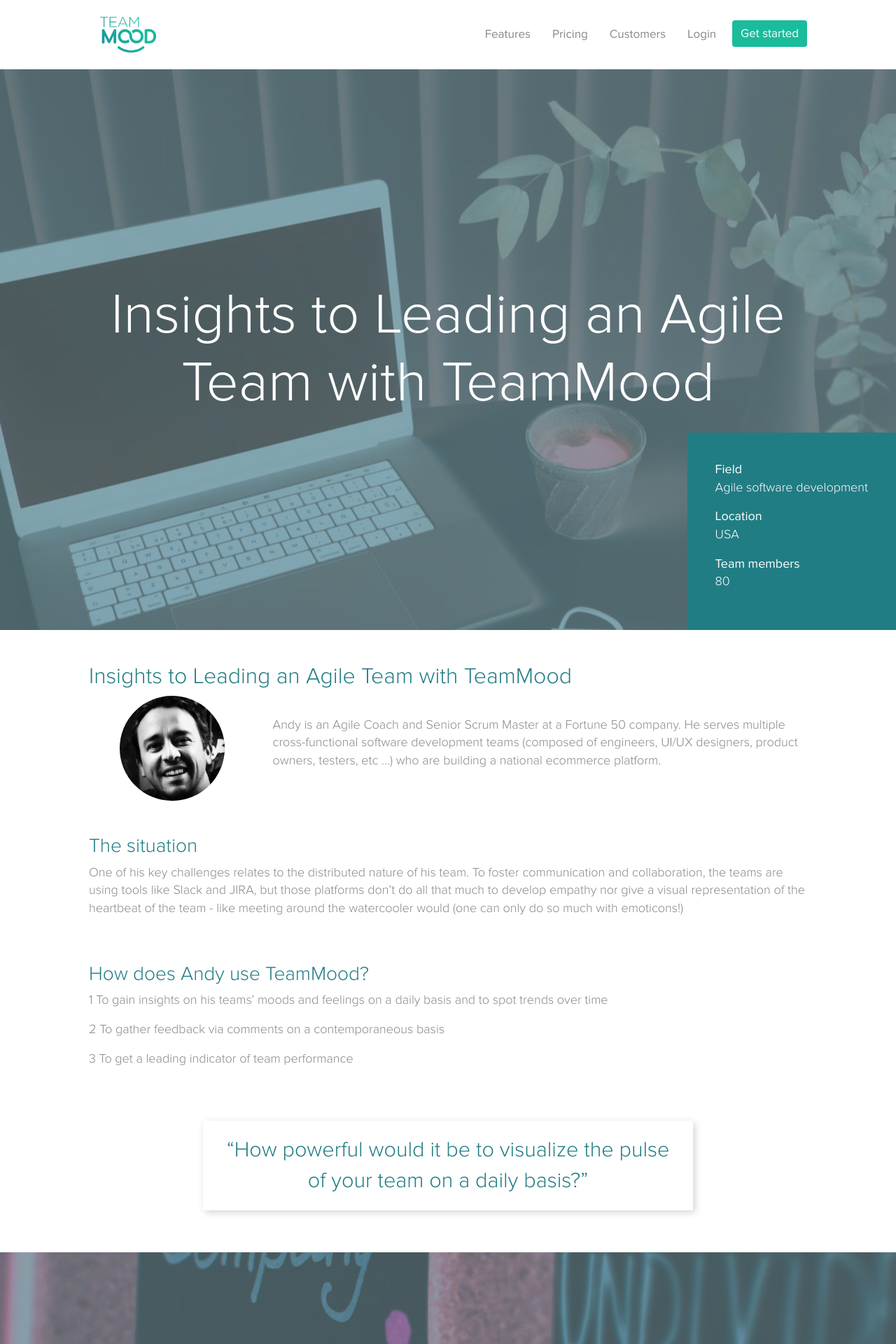
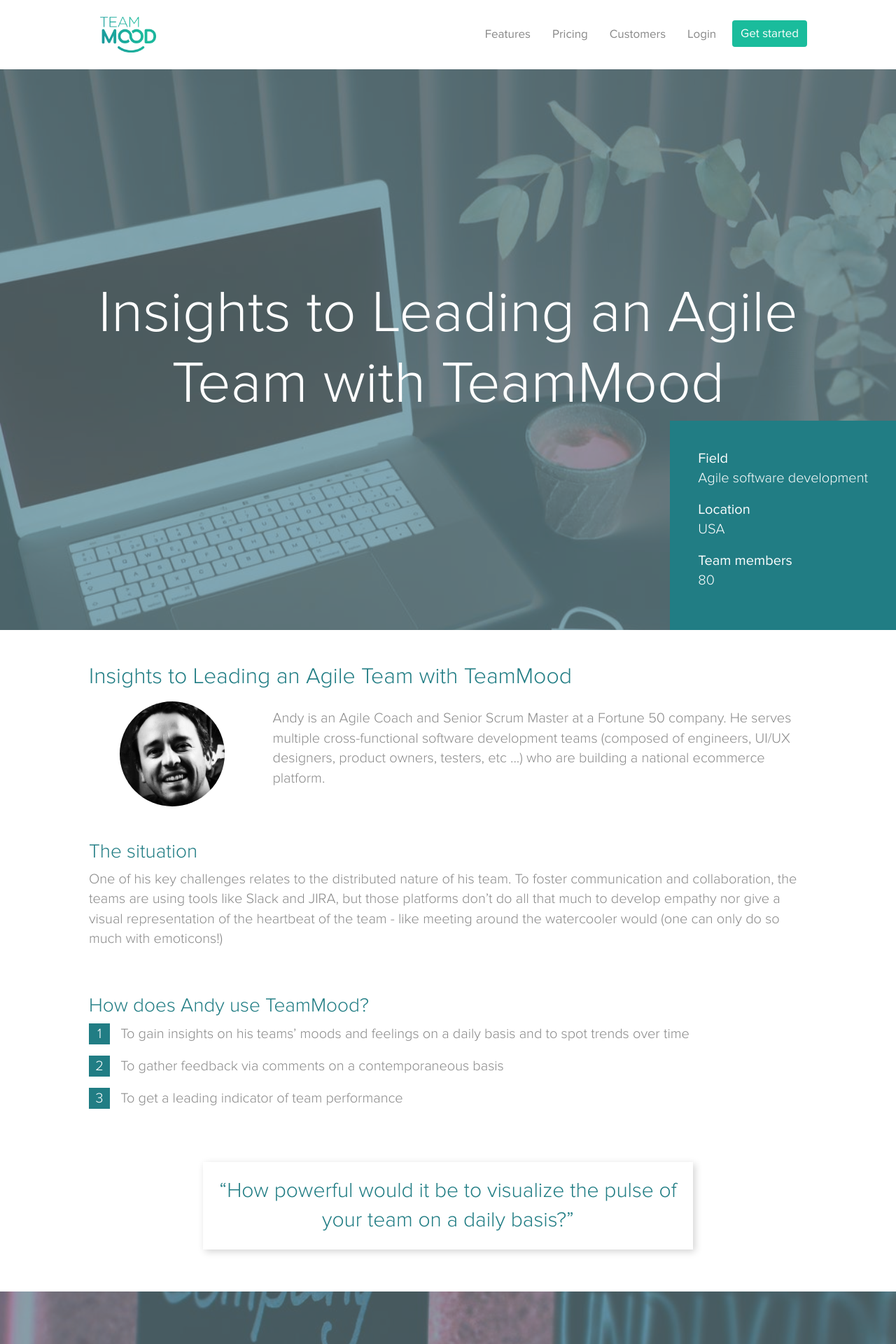
Before and after one commit to TeamMood/landing-page, a Jekyll site: the page built from en/success/Success-story-agile-team-en.html, in a window 1280 px wide. Shown: the top 1920 px of the page at 70% size. Built offline with Jekyll 4.4.1, drawn with Linux system fonts in a browser that asks for light colours; nearby versions of some CDN libraries; some of the changed text lies outside the part shown.

Commit message:
update success story template style

```diff
--- a/_includes/lp_footer.html
+++ b/_includes/lp_footer.html
@@ -1,6 +1,5 @@
 <footer class="container-fluid py-5">
-    <nav class="nav row justify-content-center text-center">
-        <div class="col d-flex justify-content-center">
+    <nav class="nav justify-content-center text-center mx-auto">
             <a class="nav-link p-0" href="/en/terms-of-service/"> Terms </a>
 
             <span class="mx-2">•</span>
@@ -10,7 +9,6 @@
             <span class="mx-2">•</span>
 
             <a class="nav-link p-0" href="https://help.teammood.com/pricing-security-privacy-and-terms/legals/how-teammood-complies-with-gdpr"> GDPR </a>
-        </div>
     </nav>
     <div class="row pt-4">
             <div class="text-center">
--- a/_layouts/success_story.html
+++ b/_layouts/success_story.html
@@ -7,11 +7,11 @@
 
 {% include header_{{page.lang}}.html %}
 
-<main>
+<main class="sucess-main-text">
     {{ content }}
 </main>
 
-{% include footer_{{page.lang}}.html %}
+{% include lp_footer.html %}
 
 </body>
 
--- a/css/style.css
+++ b/css/style.css
@@ -434,6 +434,10 @@
 
 
 /* success stories */
+.sucess-main-text{
+    font-size: 20px;
+}
+
 .success-header{
     position: relative;
     width: 100%;
@@ -454,7 +458,7 @@
     width: 80%;
     max-width: 1050px;
     color: white;
-    font-size: 4.5em;
+    font-size: 4.2em;
     text-align: center;
 }
 
@@ -482,13 +486,24 @@
     max-width: 150px;
 }
 
+.success-number{
+    display: inline-block;
+    background-color: #217d84;
+    width: 30px;
+    height: 30px;
+    color: white;
+    text-align: center;
+    padding-top: 1px;
+    margin-right: 10px;
+}
+
 .success-blocquote{
     width: 60%;
     max-width: 700px;
     margin: 60px auto;
     box-shadow: 3px 3px 10px lightgrey;
     text-align: center;
-    font-size: 1.7em;
+    font-size: 1.5em;
     padding: 20px;
 }
 
@@ -518,16 +533,21 @@
     transform: translate(-50%, -50%);
     text-align: center;
     color: white;
-    font-size: 2em;
+    font-size: 1.8em;
 }
 
 .success-header div.success-header-text h2{
     color: white;
     font-size: 1.7em;
+    margin-bottom: 80px;
 }
 
-.footer-correction{
-    margin-bottom: -3rem;
+.success-story-btn{
+    color: #217d84;
+    font-weight: 600;
+    background-color: white;
+    padding: 25px 40px;
+    border-radius: 20px;
 }
 
 @media all and (max-width: 992px) {
--- a/en/success/Success-story-agile-team-en.html
+++ b/en/success/Success-story-agile-team-en.html
@@ -15,7 +15,7 @@
 
 <div class="container mt-5">
     <h2 class="success-text-blue">Insights to Leading an Agile Team with TeamMood</h2>
-    <div class="row align-items-center">
+    <div class="row align-items-center mt-3">
         <div class="col-md-3 text-center">
             <img src="/images/testimonials/luc_d.jpg" alt="andy" class="img-fluid rounded-circle success-testimonial-img">
 <!--            todo change photo-->
@@ -32,13 +32,13 @@
     </div>
     <div class="row mt-5">
         <h3 class="success-text-blue">How does Andy use TeamMood?</h3>
-        <p><span>1</span>
+        <p><span class="success-number">1</span>
             To  gain  insights  on  his  teams’  moods  and  feelings  on  a  daily  basis and to spot trends over time
         </p>
-        <p><span>2</span>
+        <p><span class="success-number">2</span>
             To gather feedback via comments on a contemporaneous basis
         </p>
-        <p><span>3</span>
+        <p><span class="success-number">3</span>
             To get a leading indicator of team performance
         </p>
     </div>
@@ -80,11 +80,9 @@
     <img src="/images/success/Insights-to-Leading-%20an-Agile-Team.jpeg" class="success-img-blue">
     <div class="success-header-text">
         <h2>Let the TeamMood app help you track the well-being of your team</h2>
-        <a href="/{{ page.lang }}">Get started</a>
+        <a class="success-story-btn" href="/{{ page.lang }}">Get started</a>
     </div>
     <div class="success-logo">
         <img src="/images/logo-140px.png" class="img-fluid">
     </div>
 </div>
-
-<div class="footer-correction"></div>
```
